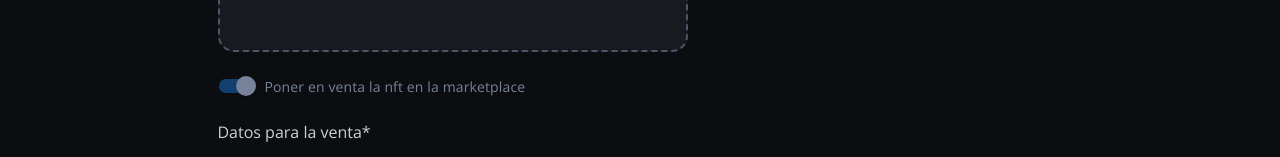
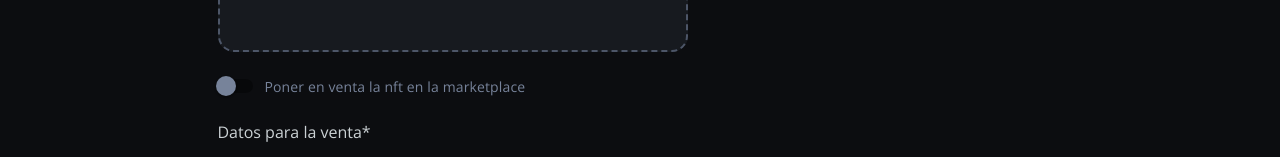
Before and after one commit to angeleesc/wolfy-marketplace-3.0-js, a React (Create React App) app: page /create-new-nft in a window 1280 px wide. Shown: the part 297-454 px from the top of the page. Built offline with nearby package versions, Linux system fonts and the light colour scheme.

Commit message:
opcion de poner en venta agrgado al controlador de react ok form

```diff
--- /dev/null
+++ b/src/controllers/domController.js
@@ -0,0 +1,4 @@
+export const preventScroll = (e) => {
+
+    e.target.blur()
+}
--- a/src/scss/components/_forms.scss
+++ b/src/scss/components/_forms.scss
@@ -62,6 +62,10 @@
             border: 1px solid theme("colors.wolf-blue.600");
         }
 
+        &[type=number]::-webkit-inner-spin-button {
+            -webkit-appearance: none;
+          }
+
     }
 
     p {
--- a/src/template/pages/Mint/MintNftForm.jsx
+++ b/src/template/pages/Mint/MintNftForm.jsx
@@ -11,39 +11,53 @@ import ClockBlack from "../../../components/icons/ClockBlack";
 import DateTimePikerNotModal from "../../../components/form-controls/pickers/DateTimePikerNotModal";
 import DatePikckerReacDP from "../../../components/form-controls/pickers/DatePikckerReacDP";
 import FileDropZone from "../../../components/form-controls/drop-zone/FileDropZone";
-import { useForm } from "react-hook-form";
+import { Controller, useForm } from "react-hook-form";
+import { preventScroll } from "../../../controllers/domController";
 
 export default function MintNftForm() {
   const [isAddAtribute, setIsAddAtribute] = useState(false);
   const [isMarketAtribute, setIsMarketAtribute] = useState(true);
 
-  const { register, handleSubmit, watch, formState: {errors} } = useForm();
+  const {
+    register,
+    handleSubmit,
+    watch,
+    control,
+    formState: { errors },
+  } = useForm();
 
-  const onSubmit = async (data)=> {
-    console.log(data)
-  }
-
+  const onSubmit = async (data) => {
+    console.log(data);
+  };
 
   return (
-    <form className="wolf-form" onSubmit={handleSubmit(onSubmit)} >
-      <h3 className="mb-[15px]" >Cargar el archivo de la NFT*</h3>
+    <form className="wolf-form" onSubmit={handleSubmit(onSubmit)}>
+      <h3 className="mb-[15px]">Cargar el archivo de la NFT*</h3>
 
       <FileDropZone />
 
+      <Controller
+        control={control}
+        name="isPutOnMarketplace"
+        render={({ field: { onChange, value: lvalue, name } }) => (
           <FormControlLabel
             label="Poner en venta la nft en la marketplace"
             className="my-[15px]"
             control={
               <Switch
                 name="isAddPropieties"
-            checked={isMarketAtribute}
+                checked={lvalue}
                 onChange={(e) => {
                   setIsMarketAtribute(e.target.checked);
+                  onChange(e.target.checked);
                 }}
               />
             }
           />
-      <h3 className="mb-[15px]" >Datos para la venta*</h3>
+        )}
+      />
+
+      <h3 className="mb-[15px]">Datos para la venta*</h3>
       <div>
         <div className="wolft-form-control-label mb-[10px]">
           <span>Metodo de operacion</span>
@@ -68,8 +82,10 @@ export default function MintNftForm() {
       <WTextFields
         textLabel="Precio *"
         info={"Colloca el precio establecido"}
-        register = {register("nftPrice")}
-
+        register={register("nftPrice")}
+        type="number"
+        step="0.00000001"
+        onWheel={preventScroll}
       />
 
       <div className="mt-[20px]">
@@ -85,7 +101,6 @@ export default function MintNftForm() {
         // errorMessage="este campo es requerido"
         // warningMessage="advertencia este nomber no es original"
         placeholder="Gato fans 151"
-
       />
 
       <div className="my-4">
```
Lines whose indentation alone changed are shown as unchanged.
